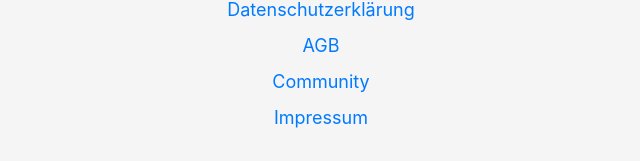
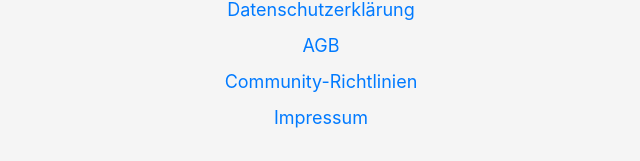
Before and after one commit to matweberpeter/AmateurArena, a plain HTML site: page index.html in a window 1280 px wide. Shown: the part 365-526 px from the top of the page, without its empty margins (319-959 px from the left). Drawn offline with Linux system fonts and the light colour scheme.

Commit message:
Update index.html

```diff
--- a/index.html
+++ b/index.html
@@ -38,7 +38,7 @@
 
   <a href="datenschutz.html">Datenschutzerklärung</a>
   <a href="agb.html">AGB</a>
-  <a href="community.html">Community</a>
+  <a href="community.html">Community-Richtlinien</a>
   <a href="impressum.html">Impressum</a>
 </body>
 </html>
```
